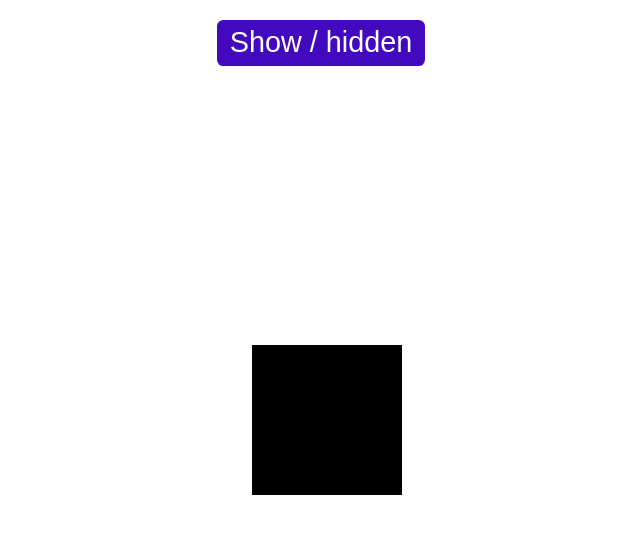
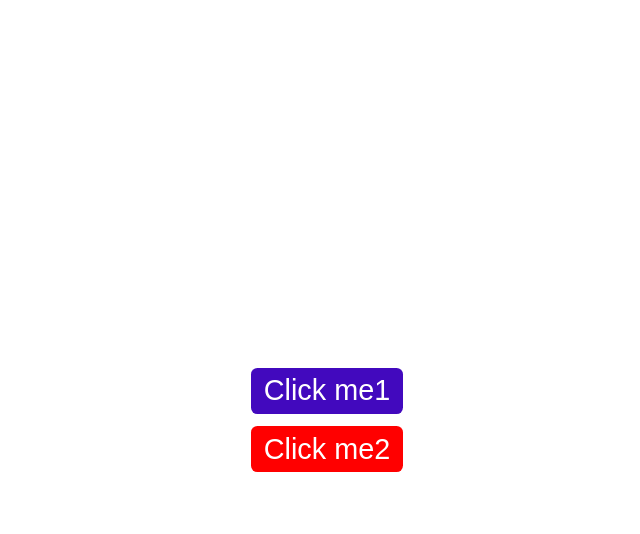
Before and after one commit to AlexsandrKotobus/framermotion, a React (Create React App) app: page / in a window 1280 px wide. Shown: the top 534 px of the page, without its empty margins (313-953 px from the left). Built offline with nearby package versions, Linux system fonts and the light colour scheme.

Commit message:
MotionConfig

```diff
--- a/src/App.js
+++ b/src/App.js
@@ -6,7 +6,8 @@ import {motion, useScroll} from 'framer-motion';
 // import Scroll from './components/Scroll'
 
 // import Movel from './components/Movel'
-import Mbutton from './components/Mbutton';
+// import Mbutton from './components/Mbutton';
+import Gestures from './components/Gestures';
 
 
 
@@ -25,7 +26,8 @@ function App() {
       <Filter data = {data}/>
       <Scroll/> */}
       {/* <Movel/> */}
-      <Mbutton/>
+      {/* <Mbutton/> */}
+      <Gestures/>
     </div>
   )
 }
--- /dev/null
+++ b/src/components/Gestures.jsx
@@ -0,0 +1,38 @@
+import React from "react";
+import {motion, MotionConfig} from 'framer-motion'
+import './Mbutton.css'
+
+const Gestures =()=>{
+    return(
+        <div
+        style={{
+            display: 'grid',
+            placeContent: 'center',
+            height: '100vh',
+            gap: '0.8rem'
+        }}
+        >
+            {/* MotionConfig - специальный компонент, в
+             который можно обернуть нашпример, кнопки с одинаковым стилем */}
+            <MotionConfig
+                whileHover={{scale: 1.05}}
+                whileTap={{scale: 0.9, y: '10px'}}
+                transition={{
+                    duration: 0.125,
+                    ease: 'easeInOut'
+                }}
+
+            >
+
+
+            <motion.button
+            className="example-button">Click me1</motion.button>
+            <motion.button
+            style={{backgroundColor: 'red'}}
+            className="example-button">Click me2</motion.button>
+             </MotionConfig>
+        </div>
+    )
+}
+
+export default Gestures;
```
